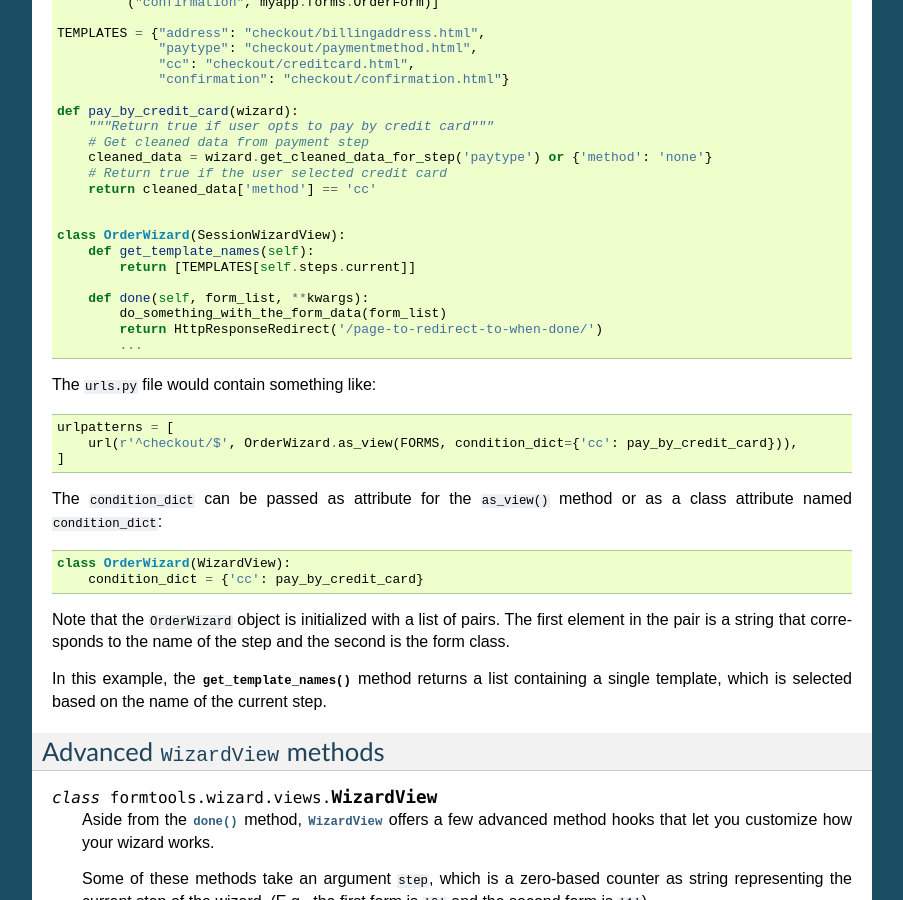
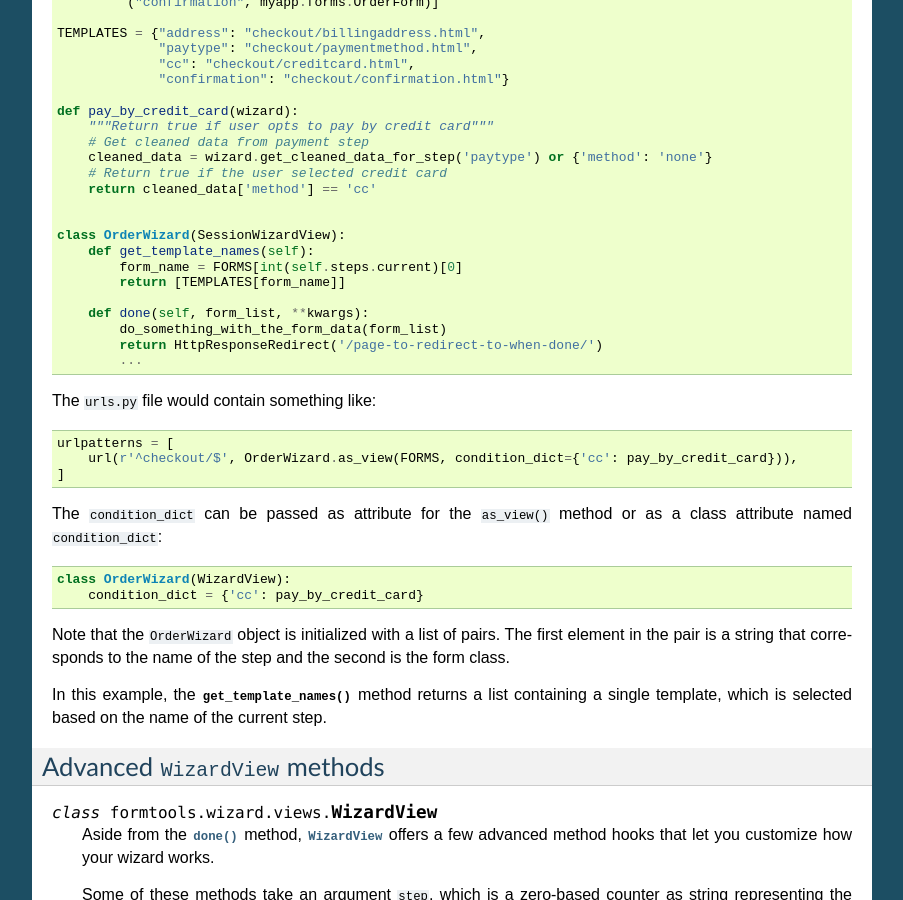
Before and after one commit to jazzband/django-formtools, a Sphinx documentation site: the page built from docs/wizard.rst, in a window 1280 px wide and 900 px high, scrolled down 4143 px. Shown: the whole window, without its empty margins (198-1101 px from the left). Built offline with Sphinx 7.4.7, drawn with Linux system fonts in a browser that asks for light colours.

Commit message:
fix: Update get_template_names documentation
self.steps.current returns a number in string form. get_template_names requires a template (or list containing one template) be returned.

```diff
--- a/docs/wizard.rst
+++ b/docs/wizard.rst
@@ -301,7 +301,8 @@
 
     class OrderWizard(SessionWizardView):
         def get_template_names(self):
-            return [TEMPLATES[self.steps.current]]
+            form_name = FORMS[int(self.steps.current)[0]
+            return [TEMPLATES[form_name]]
 
         def done(self, form_list, **kwargs):
             do_something_with_the_form_data(form_list)
```
